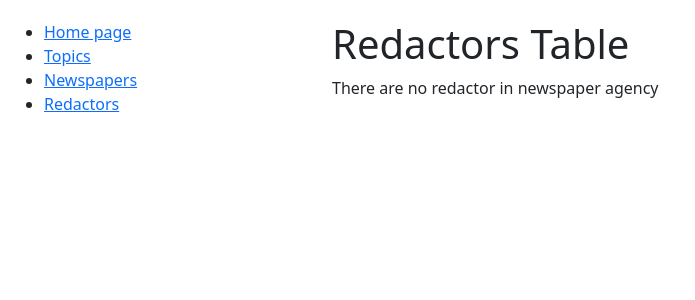
After one commit to Viacheslav417865/newspaper-agency, a Django app: template templates/catalog/redactor_list.html in a window 1280 px wide. The commit adds this page. Shown: the top 300 px of the page, without its empty margins (0-695 px from the left). Run offline with Django 5.2, Linux system fonts and the light colour scheme; the template is opened without the code that fills it, so the values that code supplies are empty.

Commit message:
add modified:newspaper_list.html & created redactor_list.html

```diff
--- a/templates/catalog/newspaper_list.html
+++ b/templates/catalog/newspaper_list.html
@@ -16,7 +16,7 @@
     <tbody>
       {% for newspaper in newspaper_list %}
         <tr>
-          <td><a href="{% url "catalog:newspaper-detail" pk=newspaper.id %}">{{ newspaper.id }}</a></td>
+          <td><a href="{% url 'catalog:newspaper-detail' pk=newspaper.id %}">{{ newspaper.id }}</a></td>
           <td>{{ newspaper.title }}</td>
           <td>{{ newspaper.content }}</td>
           <td>{{ newspaper.published_date }}</td>
--- /dev/null
+++ b/templates/catalog/redactor_list.html
@@ -0,0 +1,25 @@
+{% extends "base.html" %}
+
+{% block content %}
+  <h1>Redactors Table</h1>
+  {% if redactor_list %}
+    <table class="table">
+      <tr>
+        <th>username</th>
+        <th>Name</th>
+        <th>Surname</th>
+      </tr>
+    <tbody>
+      {% for redactor in redactor_list %}
+        <tr>
+          <td><a href="{% url 'catalog:redactor-detail' pk=redactor.id %}">{{ redactor.username }}</a></td>
+          <td>{{ redactor.first_name }}</td>
+          <td>{{ redactor.last_name }}</td>
+        </tr>
+      {% endfor %}
+    </tbody>
+    </table>
+      {% else %}
+        <p>There are no redactor in newspaper agency</p>
+  {% endif %}
+{% endblock %}
```
